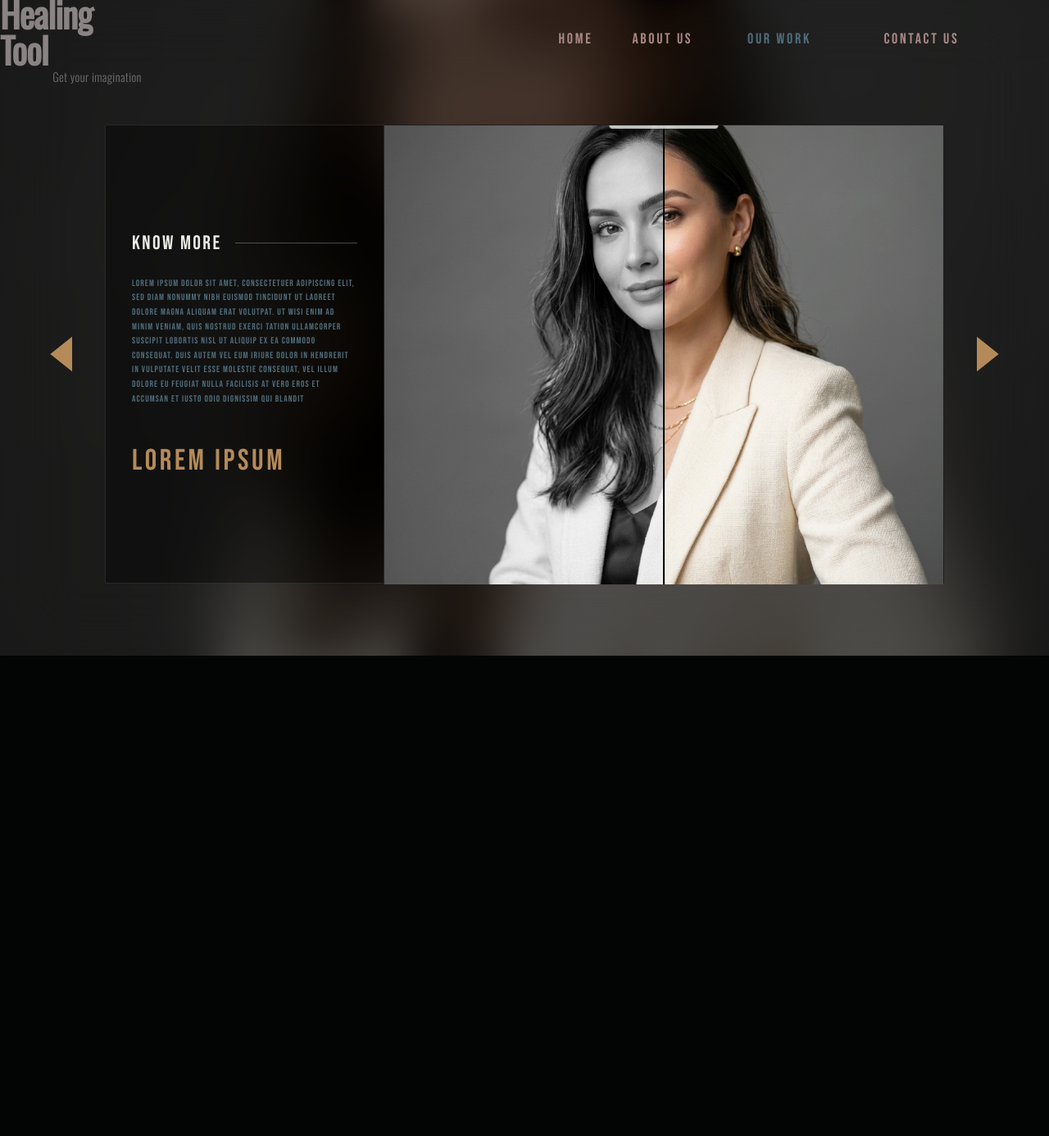
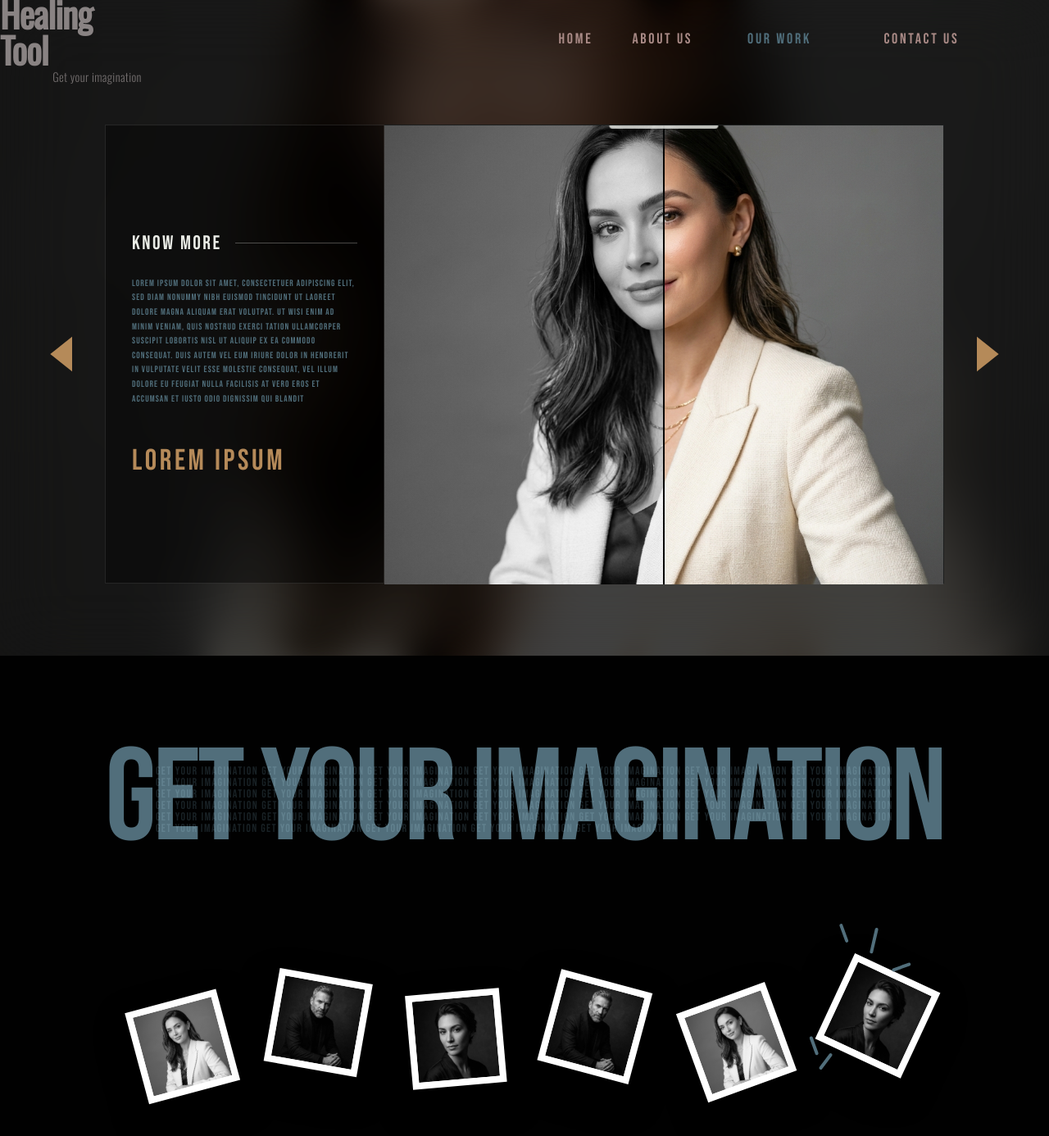
Before and after one commit to techieadi4703/venky-prototype1, a Next.js app: page /work in a window 1280 px wide. Shown: the top 1386 px of the page at 82% size. Before the commit the page ends 800 px from the top, so only its background shows below. Built offline with nearby package versions, Linux system fonts and the light colour scheme.

Commit message:
feat: implement GetYourImagination component, update work carousel assets, and redesign contact page with LinkedIn link.

```diff
--- a/app/contact/page.tsx
+++ b/app/contact/page.tsx
@@ -1,8 +1,27 @@
+import Link from "next/link";
+
 export default function ContactPage() {
   return (
-    <div className="min-h-screen pt-32 px-6 md:px-24">
-      <h1 className="text-4xl text-bone font-bebas">Contact Us</h1>
-      <p className="text-rose mt-4">Coming soon.</p>
+    <div className="relative min-h-screen w-full flex flex-col items-center justify-center bg-ink pt-24 text-center px-4">
+      <h1 className="font-bebas text-accent text-5xl md:text-7xl tracking-widest uppercase mb-8">
+        Contact Us
+      </h1>
+      <p className="text-bone/70 max-w-lg mx-auto mb-12">
+        We're currently building out this page, but we'd love to hear from you.
+      </p>
+
+      {/* LinkedIn Link as requested by design brief */}
+      <Link
+        href="https://linkedin.com"
+        target="_blank"
+        rel="noopener noreferrer"
+        className="group flex items-center gap-3 text-accent hover:text-white transition-colors duration-300"
+      >
+        <span className="font-bebas text-2xl tracking-widest uppercase">Connect on LinkedIn</span>
+        <svg viewBox="0 0 24 24" fill="currentColor" className="w-8 h-8 transform group-hover:translate-x-1 transition-transform">
+          <path d="M19 3a2 2 0 0 1 2 2v14a2 2 0 0 1-2 2H5a2 2 0 0 1-2-2V5a2 2 0 0 1 2-2h14m-.5 15.5v-5.3a3.26 3.26 0 0 0-3.16-3.66c-1.66 0-2.4 1-2.82 1.54v-1.3h-3.13v9.06h3.13v-4.5c0-1.21.23-2.39 1.74-2.39 1.49 0 1.5 1.4 1.5 2.47v4.42h3.14M6.9 8.24a1.8 1.8 0 1 0 0-3.6 1.8 1.8 0 0 0 0 3.6m1.56 10.26V9.44H5.34v9.06h3.12z" />
+        </svg>
+      </Link>
     </div>
   );
 }
--- a/app/work/page.tsx
+++ b/app/work/page.tsx
@@ -1,11 +1,13 @@
 "use client";
 
 import { WorkCarousel } from "@/components/work-carousel";
+import { GetYourImagination } from "@/components/get-your-imagination";
 
 export default function WorkPage() {
   return (
-    <div className="relative min-h-[720px] h-screen w-full flex flex-col">
+    <div className="relative min-h-[720px] w-full flex flex-col bg-ink">
       <WorkCarousel />
+      <GetYourImagination />
     </div>
   );
 }
--- /dev/null
+++ b/components/get-your-imagination.tsx
@@ -0,0 +1,109 @@
+"use client";
+
+import Image from "next/image";
+import { useEffect, useRef } from "react";
+import gsap from "gsap";
+
+export function GetYourImagination() {
+  const containerRef = useRef<HTMLDivElement>(null);
+
+  useEffect(() => {
+    const ctx = gsap.context(() => {
+      // Animate polaroids floating in
+      gsap.from(".polaroid", {
+        scrollTrigger: {
+          trigger: containerRef.current,
+          start: "top 60%",
+        },
+        y: 100,
+        opacity: 0,
+        rotation: (i) => gsap.utils.random(-30, 30),
+        duration: 1,
+        stagger: 0.1,
+        ease: "back.out(1.2)"
+      });
+
+      // Animate the spark lines
+      gsap.from(".spark", {
+        scrollTrigger: {
+          trigger: containerRef.current,
+          start: "top 60%",
+        },
+        scale: 0,
+        opacity: 0,
+        duration: 0.5,
+        delay: 1.5,
+        stagger: 0.1,
+        ease: "back.out(2)"
+      });
+    }, containerRef);
+
+    return () => ctx.revert();
+  }, []);
+
+  const polaroids = [
+    { src: "/images/hero-ribbon-photo.png", rotation: -15, yOffset: 20 },
+    { src: "/images/portrait-man.png", rotation: 10, yOffset: -10 },
+    { src: "/images/portrait-woman.png", rotation: -5, yOffset: 10 },
+    { src: "/images/portrait-man.png", rotation: 15, yOffset: -5 },
+    { src: "/images/hero-ribbon-photo.png", rotation: -20, yOffset: 15 },
+    { src: "/images/portrait-woman.png", rotation: 25, yOffset: -20 },
+  ];
+
+  return (
+    <section className="relative min-h-[600px] w-full flex flex-col bg-[#010101] py-24 overflow-hidden" ref={containerRef}>
+
+      <div className="flex flex-col items-center justify-center w-full max-w-[1440px] mx-auto px-4 md:px-12 relative z-10">
+
+        {/* Main Text Block */}
+        <div className="relative mb-24 w-full flex justify-center">
+          {/* Repeating background text */}
+          <div className="absolute inset-0 flex flex-wrap overflow-hidden opacity-30 select-none items-center justify-center w-full max-w-[900px] mx-auto mask-image-fade">
+            <p className="text-[#516e7b] font-bebas text-[10px] md:text-sm leading-none tracking-widest break-all text-justify">
+              {Array(40).fill("GET YOUR IMAGINATION ").join("")}
+            </p>
+          </div>
+
+          <h1 className="relative font-bebas text-[#516e7b] text-6xl md:text-[8rem] lg:text-[10rem] leading-none tracking-tight uppercase z-10 mix-blend-screen text-center">
+            Get Your Imagination
+          </h1>
+        </div>
+
+        {/* Polaroids */}
+        <div className="relative w-full max-w-5xl mx-auto flex justify-between items-center gap-2 md:gap-4 px-8 mt-12">
+          {polaroids.map((p, i) => (
+            <div
+              key={i}
+              className="polaroid relative w-[12%] aspect-square bg-white p-1 md:p-2 shadow-2xl hover:scale-110 transition-transform duration-300 z-10"
+              style={{
+                transform: `rotate(${p.rotation}deg) translateY(${p.yOffset}px)`,
+                boxShadow: "0 20px 40px rgba(0,0,0,0.5)"
+              }}
+            >
+              <div className="relative w-full h-full overflow-hidden">
+                <Image
+                  src={p.src}
+                  alt="Portfolio snippet"
+                  fill
+                  className="object-cover grayscale hover:grayscale-0 transition-all duration-500"
+                />
+              </div>
+
+              {/* Sparkles on the last polaroid */}
+              {i === 5 && (
+                <>
+                  <div className="spark absolute -top-8 -left-4 w-1 h-6 bg-[#516e7b] rounded-full transform -rotate-45 origin-bottom"></div>
+                  <div className="spark absolute -top-10 left-4 w-1 h-8 bg-[#516e7b] rounded-full transform -rotate-12 origin-bottom"></div>
+                  <div className="spark absolute -top-6 left-12 w-1 h-6 bg-[#516e7b] rounded-full transform rotate-45 origin-bottom"></div>
+                  <div className="spark absolute -bottom-6 -left-2 w-1 h-6 bg-[#516e7b] rounded-full transform -rotate-45 origin-top"></div>
+                  <div className="spark absolute -bottom-8 left-6 w-1 h-6 bg-[#516e7b] rounded-full transform rotate-12 origin-top"></div>
+                </>
+              )}
+            </div>
+          ))}
+        </div>
+
+      </div>
+    </section>
+  );
+}
--- a/components/work-carousel.tsx
+++ b/components/work-carousel.tsx
@@ -13,10 +13,17 @@ const CASE_STUDIES = [
   },
   {
     id: 2,
-    before: "/images/hero-ribbon-photo.png",
-    after: "/images/hero-ribbon-photo.png",
+    before: "/images/portrait-man.png",
+    after: "/images/portrait-man.png",
     title: "LOREM IPSUM 2",
     desc: "Another example of our high quality retouching work. Bringing out the details and color accuracy to meet the highest industry standards.",
+  },
+  {
+    id: 3,
+    before: "/images/portrait-woman.png",
+    after: "/images/portrait-woman.png",
+    title: "LOREM IPSUM 3",
+    desc: "Flawless skin retouching and dramatic lighting enhancement to create the perfect studio portrait look for commercial applications.",
   }
 ];
 
@@ -36,16 +43,25 @@ export function WorkCarousel() {
   return (
     <section className="relative w-full h-screen overflow-hidden flex items-center justify-center">
 
+      {/* SVG Filter for Distorted Ripple Glass Effect */}
+      <svg className="hidden">
+        <defs>
+          <filter id="glass-ripple">
+            <feTurbulence type="fractalNoise" baseFrequency="0.02" numOctaves="3" result="noise" />
+            <feDisplacementMap in="SourceGraphic" in2="noise" scale="40" xChannelSelector="R" yChannelSelector="G" />
+          </filter>
+        </defs>
+      </svg>
+
       {/* Background (Glass Texture Effect) */}
       <div
-        className="absolute inset-0 z-0 bg-ink"
+        className="absolute inset-0 z-0 bg-ink transition-all duration-700"
         style={{
-          // Faking a rippled glass effect with a CSS filter on a blurred placeholder
-          backgroundImage: "url('/images/hero-ribbon-photo.png')",
+          backgroundImage: `url('${activeStudy.after}')`,
           backgroundSize: "cover",
           backgroundPosition: "center",
-          filter: "blur(20px) contrast(1.2) brightness(0.6)",
-          transform: "scale(1.1)", // Prevent blur edges from showing
+          filter: "url(#glass-ripple) blur(15px) contrast(1.3) brightness(0.5)",
+          transform: "scale(1.15)", // Prevent edges from showing
         }}
       />
       {/* 50% Black Tint Overlay */}
```
Also changed, not shown: public/images/portrait-man.png (added), public/images/portrait-woman.png (added).
